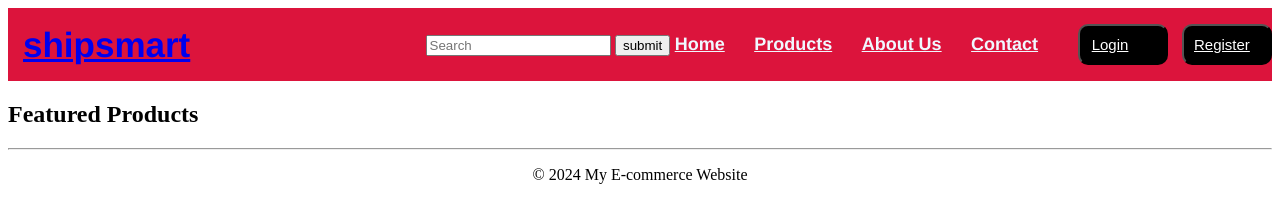
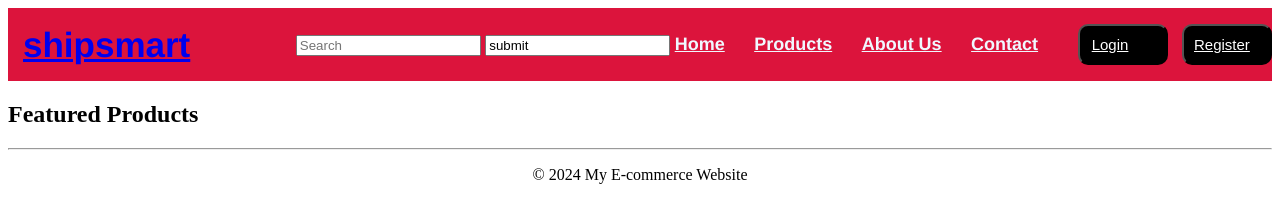
Before and after one commit to Darvince11/darvince, a plain HTML site: page index.html in a window 1280 px wide. Drawn offline with Linux system fonts and the light colour scheme.

Commit message:
index.html

```diff
--- a/index.html
+++ b/index.html
@@ -14,7 +14,7 @@
       <ul>
         <!--this is the search bar and submit buttom-->
         <form action="#"> <input type="text" placeholder="Search">
-          <input type="submit" name="submission" id="submission" value="submit">
+          <input type="search" name="submission" id="submission" value="submit">
 
    <li> <a href="#">Home</a></li>
     <li><a href="#">Products</a></li>
```
